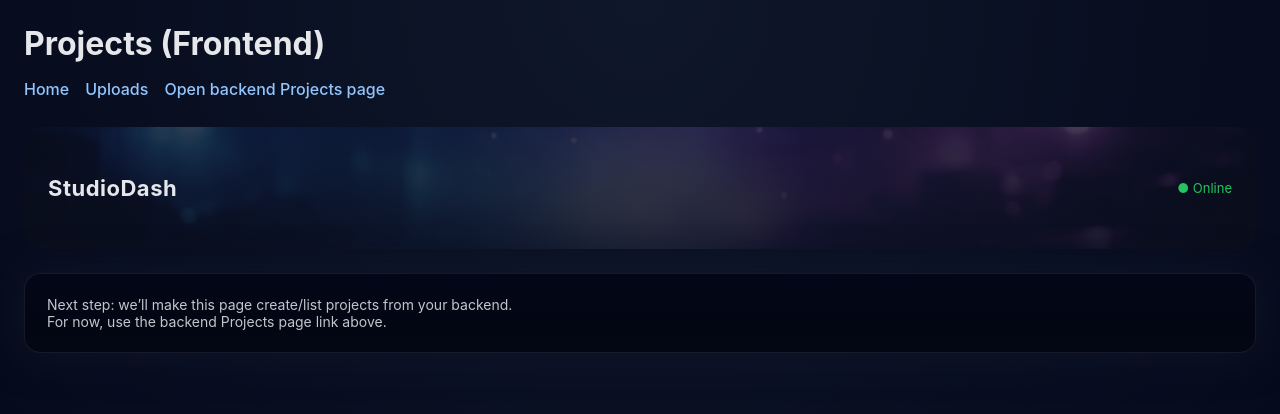
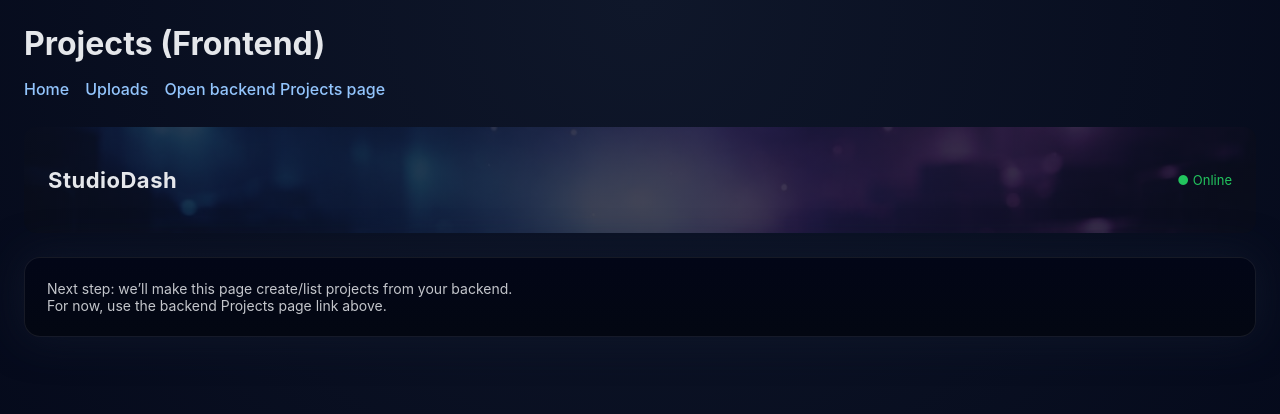
Before and after one commit to iSwat22/studio-dashboard, a website: page public/projects.html in a window 1280 px wide. Drawn offline with Linux system fonts and the light colour scheme.

Commit message:
Refactor CSS comments and adjust styles

```diff
--- a/public/style.css
+++ b/public/style.css
@@ -1,6 +1,4 @@
-/* =========================
-   RESET
-========================= */
+/* Reset */
 * {
   box-sizing: border-box;
   margin: 0;
@@ -15,49 +13,38 @@ body {
   padding: 24px;
 }
 
-/* =========================
-   HERO / TOP HEADER
-========================= */
+/* Top Header (Hero) */
 .top-header {
   background-image:
-    linear-gradient(
-      rgba(10, 15, 30, 0.75),
-      rgba(10, 15, 30, 0.9)
-    ),
+    linear-gradient(rgba(10, 15, 30, 0.75), rgba(10, 15, 30, 0.75)),
     url("/hero.jpg");
-
   background-size: cover;
   background-position: center;
   background-repeat: no-repeat;
 
-  padding: 48px 24px;
+  padding: 40px 24px;
+  border-radius: 12px;
   margin-bottom: 24px;
-  border-radius: 16px;
 }
 
-/* Header inner layout */
 .header-inner {
   display: flex;
   align-items: center;
   justify-content: space-between;
 }
 
-/* Header title */
 .top-header h1 {
   font-size: 22px;
   font-weight: 700;
   letter-spacing: 0.5px;
 }
 
-/* Online status */
 .status {
   font-size: 13px;
   color: #22c55e;
 }
 
-/* =========================
-   NAVIGATION
-========================= */
+/* Navigation */
 .nav {
   display: flex;
   gap: 16px;
@@ -74,9 +61,7 @@ body {
   color: #38bdf8;
 }
 
-/* =========================
-   DASHBOARD CARDS
-========================= */
+/* Cards */
 .card {
   background: linear-gradient(180deg, #020617, #030712);
   border: 1px solid rgba(255,255,255,0.08);
@@ -96,9 +81,7 @@ body {
   opacity: 0.85;
 }
 
-/* =========================
-   BUTTONS
-========================= */
+/* Buttons */
 .btn {
   display: inline-block;
   margin-top: 12px;
```
